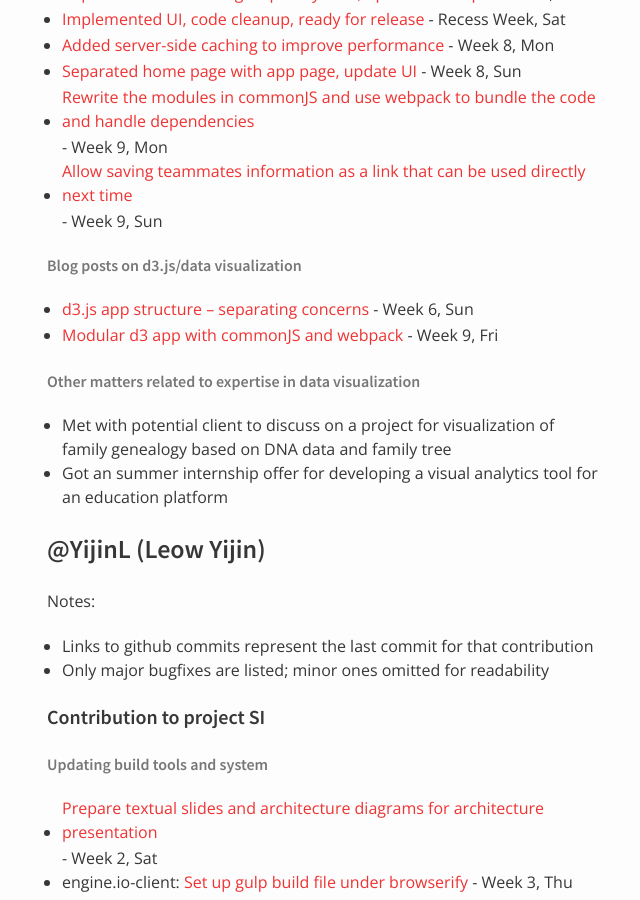
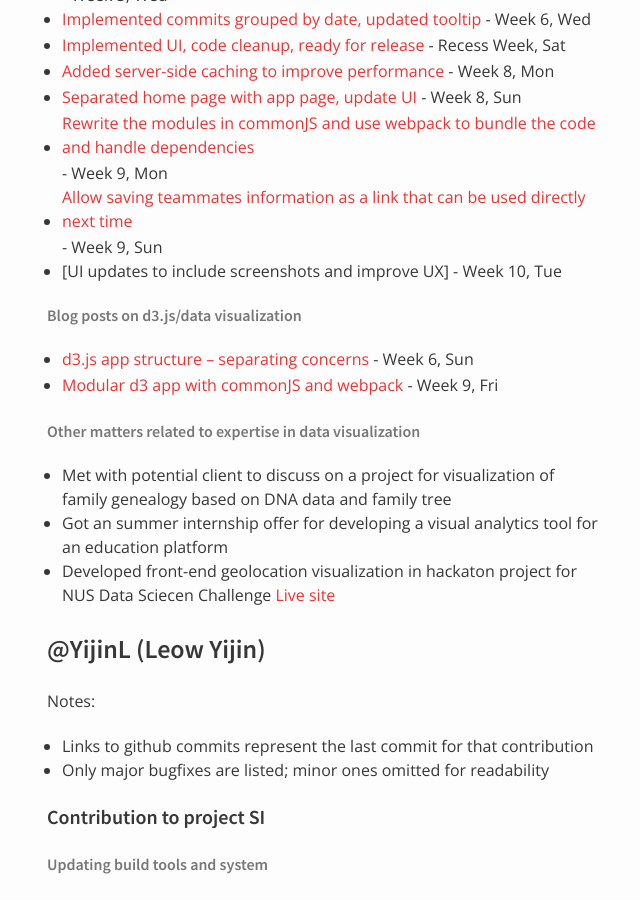
Before and after one commit to nus-oss/cs3281-AY1516S2-website, a Jekyll site: the page built from teams/socketio.md, in a window 1280 px wide and 900 px high, scrolled down 5033 px. Shown: the whole window, without its empty margins (323-963 px from the left). Built offline with Jekyll 4.4.1, drawn with Linux system fonts in a browser that asks for light colours; some of the changed text lies outside the part shown.

Commit message:
update week 10

```diff
--- a/teams/socketio.md
+++ b/teams/socketio.md
@@ -116,6 +116,7 @@
   * [Sourcemap PR for socket.io](https://github.com/socketio/socket.io/pull/2482) - Week 8, Thu
   * [Sourcemap PR for socket.io-client](https://github.com/socketio/socket.io-client/pull/953) - Week 8, Thu
   * [Compat version test PR for socket.io](https://github.com/socketio/socket.io/pull/2496) - Week 9, Sat
+  * [Refactoring to es6 - arrow functions](https://github.com/nus-fboa2016-si/socket.io/commit/1ed5a3b1579c36c68f8c93dd151d85c6773b88a5) - Week 10, Thu
 
 ###### Set up front-end UI and interactions for whiteboard example: [repo](https://github.com/nus-fboa2016-si/whiteboard)
   * [Set up mouse tracking](https://github.com/nus-fboa2016-si/whiteboard/commit/5cd27bc77a4ab64a23c31a804b52a307a5cfafc6) - Week 3, Sun
@@ -165,6 +166,7 @@
 * [Separated home page with app page, update UI](https://github.com/paradite/gitviz/commit/6f64bcd4f769491264ff0e73d26564a3674f8fc4) - Week 8, Sun
 * [Rewrite the modules in commonJS and use webpack to bundle the code and handle dependencies](https://github.com/paradite/gitviz/commit/cdded2a5dfddaaff7e47ed05ba7d79a675c07128) - Week 9, Mon
 * [Allow saving teammates information as a link that can be used directly next time](https://github.com/paradite/gitviz/commit/c87ca1a950bca600d829afc03b969081e54995e9) - Week 9, Sun
+* [UI updates to include screenshots and improve UX] - Week 10, Tue
 
 ###### Blog posts on d3.js/data visualization
 * [d3.js app structure – separating concerns](http://paradite.com/2016/02/21/d3-js-app-structure-separating-concerns/) - Week 6, Sun
@@ -173,6 +175,7 @@
 ###### Other matters related to expertise in data visualization
 * Met with potential client to discuss on a project for visualization of family genealogy based on DNA data and family tree
 * Got an summer internship offer for developing a visual analytics tool for an education platform
+* Developed front-end geolocation visualization in hackaton project for NUS Data Sciecen Challenge [Live site](http://find-my-home.herokuapp.com/)
 
 ### @YijinL (Leow Yijin)
 Notes:
```
